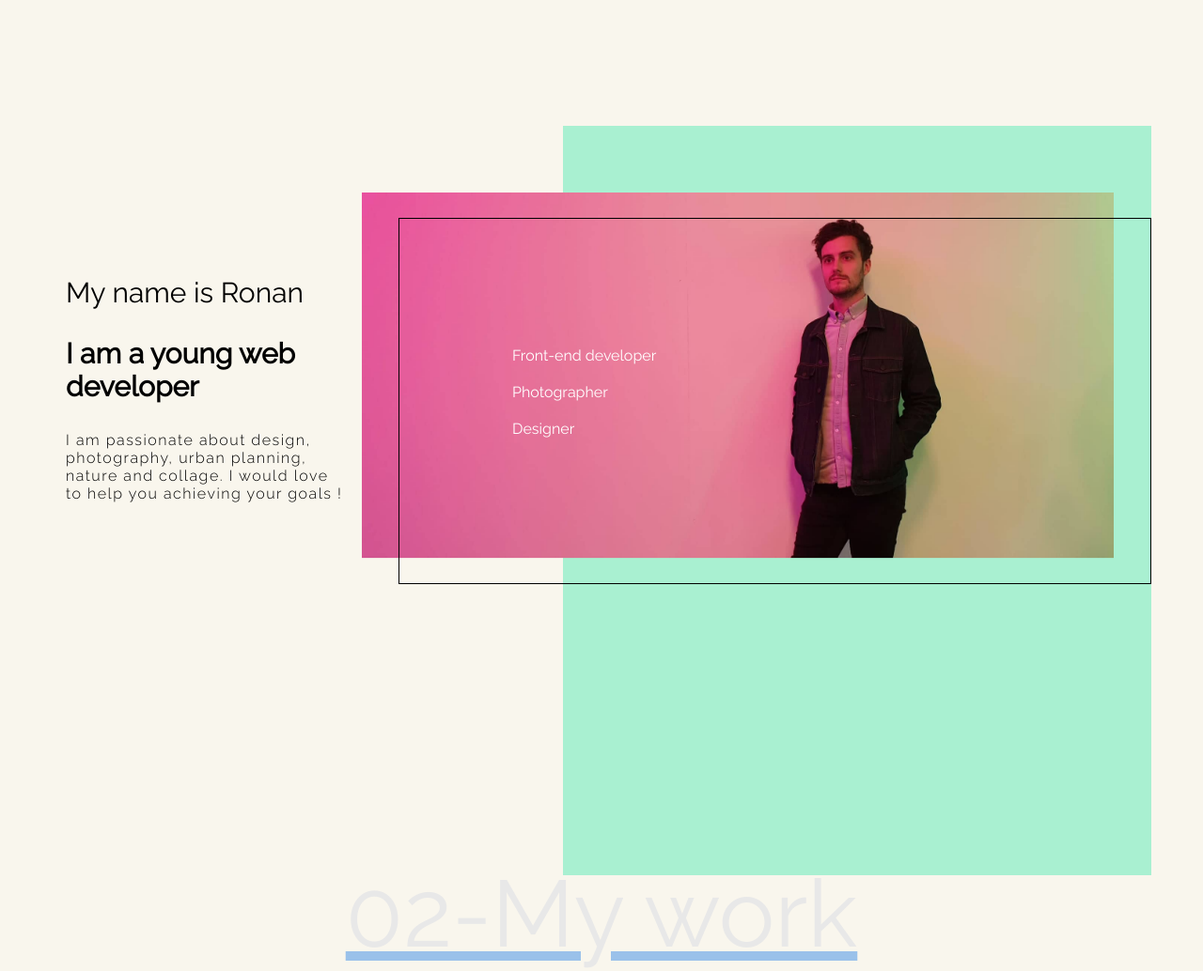
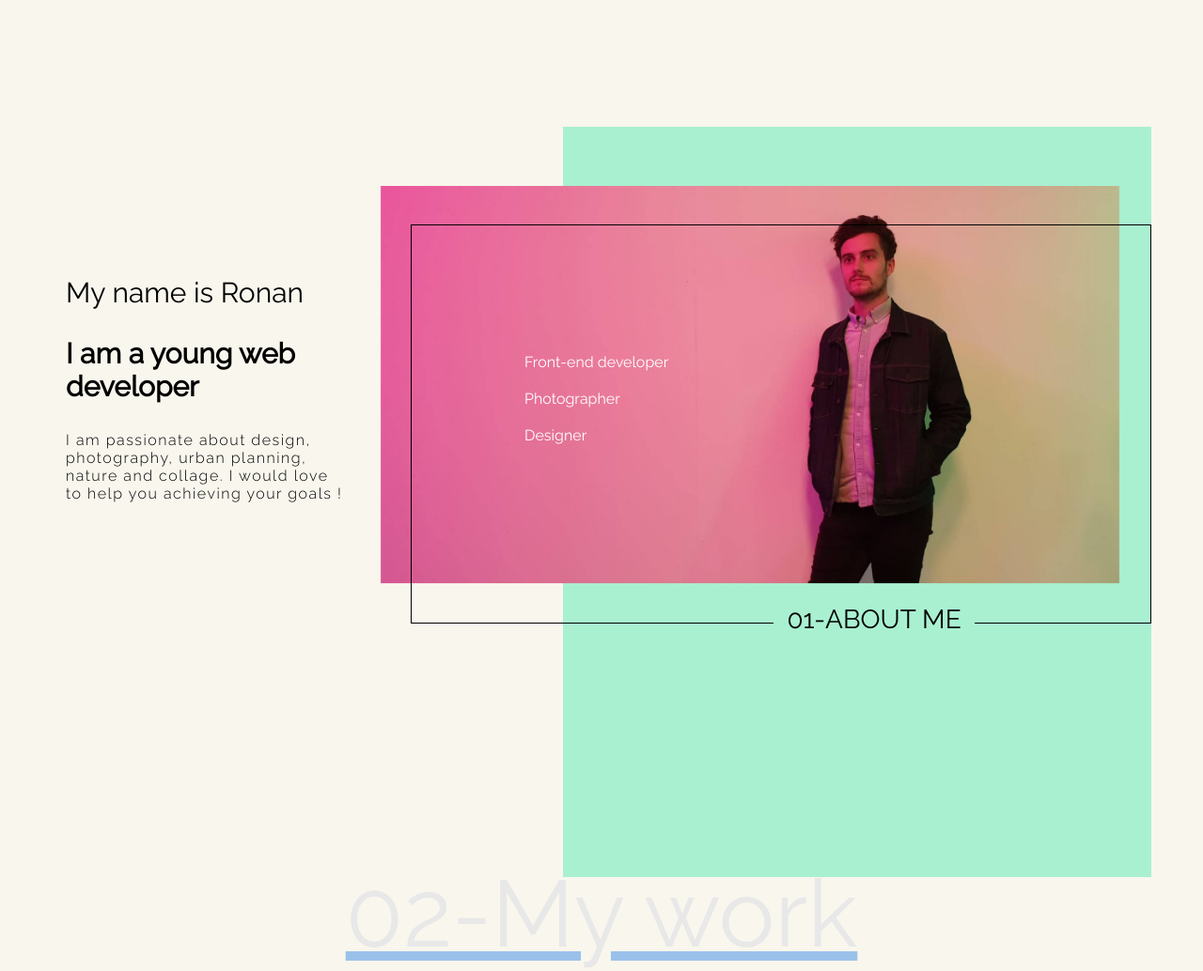
Before and after one commit to Holdenro/my-portfolio, a plain HTML site: page index.html in a window 1280 px wide. Shown: the part 720-1754 px from the top of the page at 94% size. Drawn offline with Linux system fonts and the light colour scheme.

Commit message:
about me page finished

```diff
--- a/index.html
+++ b/index.html
@@ -53,7 +53,7 @@
 						<p id= "description">I am passionate about design, photography, urban planning, nature and collage. I would love to help you achieving your goals ! </p>
 					</div>
 					<div class="portrait">
-						<img width = "80%" src="stylesheets/images/photo moi 2.jpg" alt=""></div>
+						<img class="img-port" src="stylesheets/images/photo moi 2.jpg" alt=""></div>
 					<div class = "frame-img">
 						<div class = "key-words">
 							<ul>
@@ -63,7 +63,9 @@
 							</ul>
 						</div>
 					</div>
-					<div class = "cream-block"></div>
+					<div class = "green-block">
+						<p id= "about-me">01-About me</p>
+					</div>
 					<div class = "green-background"></div>
 				</div>
 			</div>
--- a/stylesheets/style.css
+++ b/stylesheets/style.css
@@ -196,6 +196,15 @@ li {
     100% { opacity:1; }
 }
 
+.img-port{
+  width: 786px;
+  height: 423px;
+  object-fit: cover;
+  position: relative;
+  left: 20px;
+  bottom: 7px;
+}
+
 .key-words{
   display: inline-block;
   color: white;
@@ -206,22 +215,24 @@ li {
 
 .frame-img {
   border: 1px solid black;
-   width: 799px;
-   height: 388px;
-   bottom: 536px;
-   left: 354px;
-   position: relative;
-   z-index: 1;
-   display: inline-block;
+  width: 786px;
+  height: 423px;
+  bottom: 563px;
+  left: 367px;
+  position: relative;
+  z-index: 1;
+  display: inline-block;
 }
 
-.cream-block {
+.green-block {
   display: inline-block;
-  width: 120px;
+  width: 214px;
   height: 45px;
   position: relative;
-  background-color: black;
-  bottom: 354px;
+  background-color: #a9f0d1;
+  bottom: 363px;
+  z-index: 4;
+  right: 39px;
 }
 
 .green-background {
@@ -229,8 +240,17 @@ li {
     height: 100vh;
     background-color: #A9F0D1;
     position: relative;
-    bottom: 1026px;
+    bottom: 1092px;
     left: 529px;
+    font-weight: lighter;
+}
+
+#about-me {
+  font-size: 28px;
+  text-align: center;
+  margin-top: 37px;
+  margin: 0;
+  text-transform: uppercase;
 }
 
 #number-02{
```
